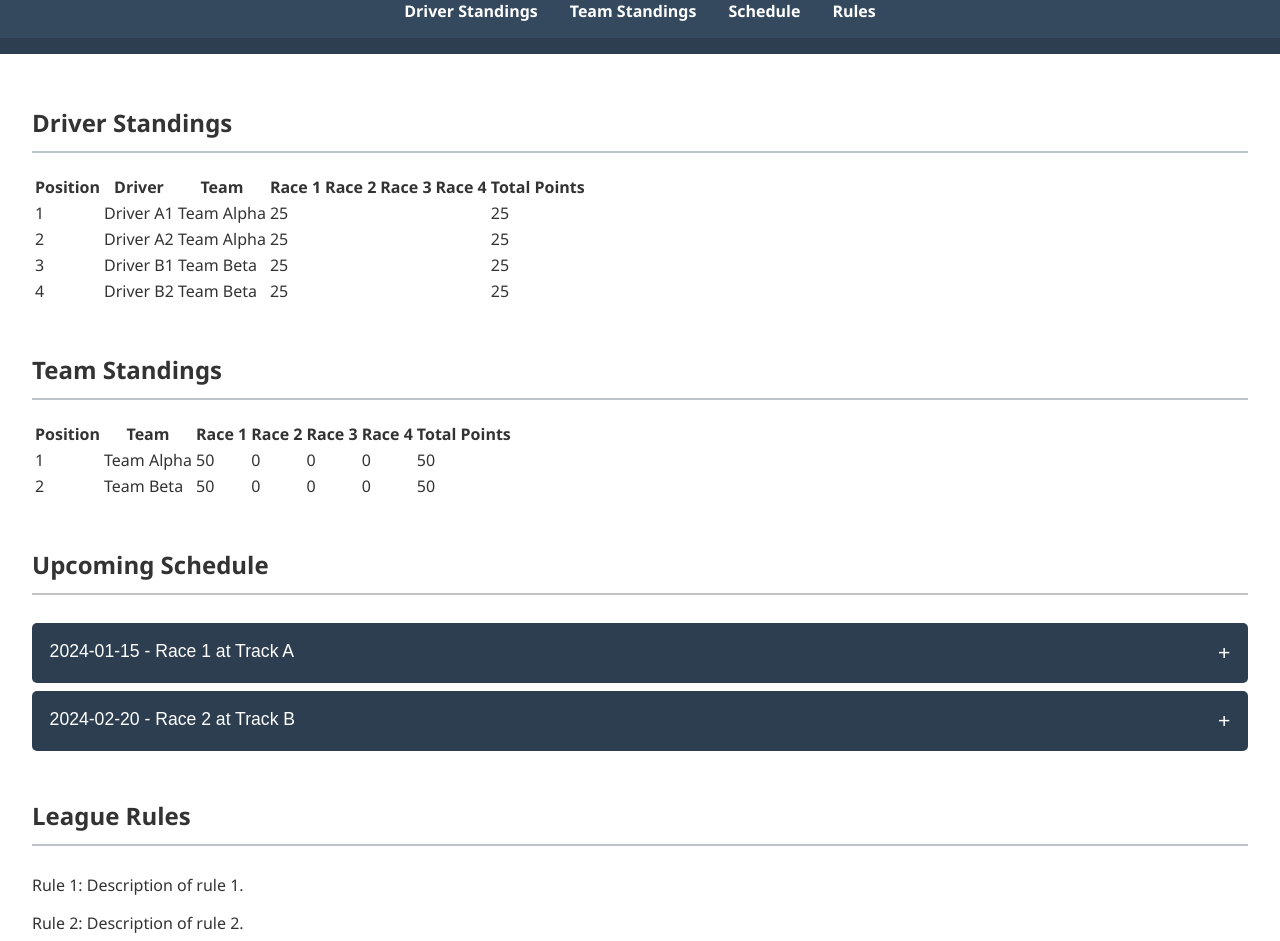
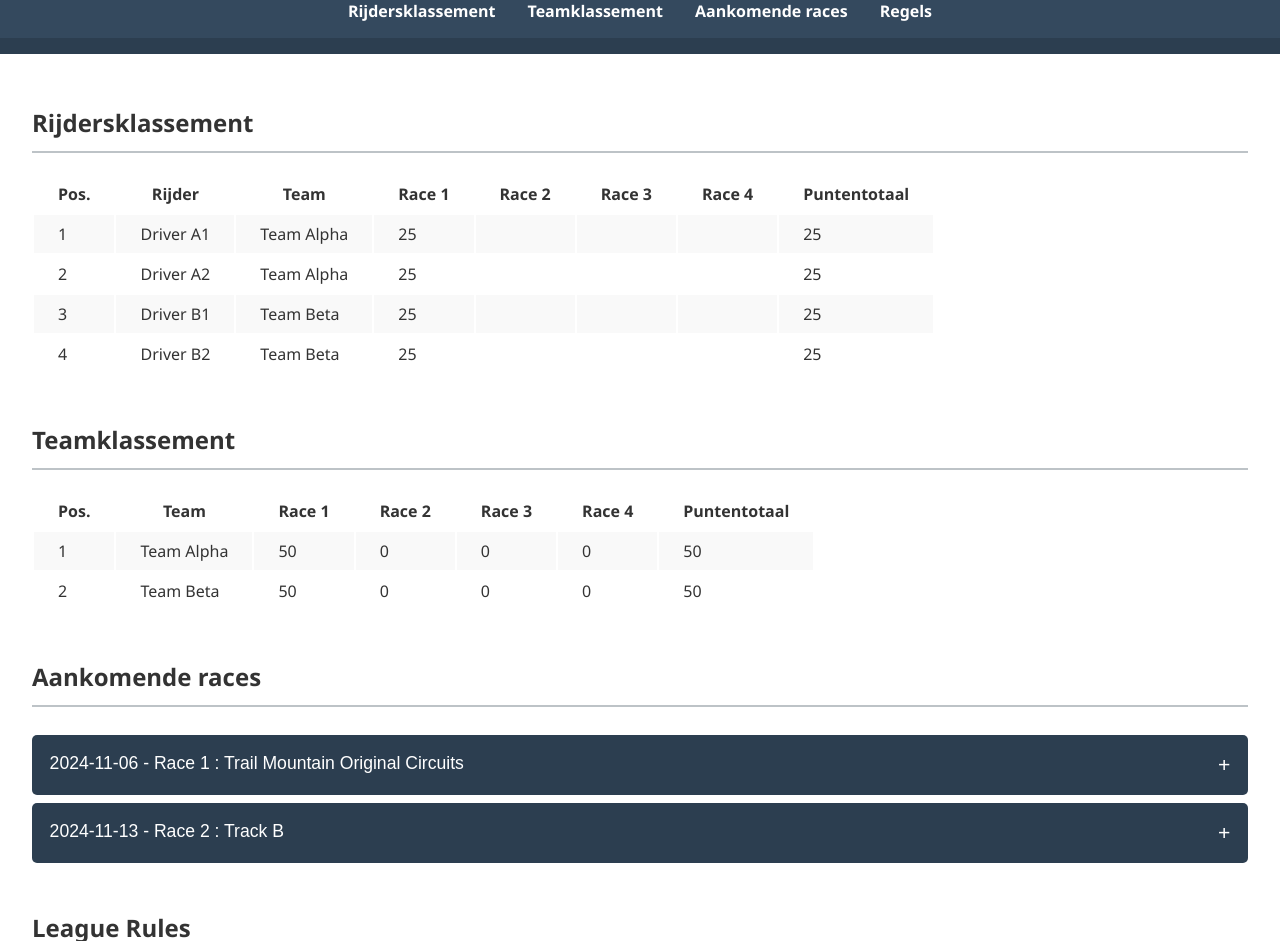
Before and after one commit to realrolfje/granturismo, a plain HTML site: page index.html in a window 1280 px wide. Shown: the part 75-1016 px from the top of the page. Drawn offline with Linux system fonts and the light colour scheme.

Commit message:
eerste race en layout

```diff
--- a/calendar_and_rules.json
+++ b/calendar_and_rules.json
@@ -2,22 +2,67 @@
     "calendar": [
         {
             "race": "Race 1",
-        "date": "2024-01-15",
-        "location": "Track A",
+            "date": "2024-11-06",
+            "location": "Trail Mountain Original Circuits",
             "details": {
-          "General Information": null,
-          "Weather": "Sunny",
-          "Special Conditions": "None",
-          "Car Settings": null,
-          "Allowed Car Settings": "Default",
-          "Assists": "ABS, Traction Control",
-          "Notes": null,
-          "Additional Notes": "Be prepared for a tight race."
+                "Track": "Trail Mountain Original Circuits",
+                "Room mode": "Practice/Race",
+                "Race type": "For Real",
+                "Auto Start": "Off",
+                "Laps": "15",
+                "Time/Weather settings": null,
+                "Weather": "Preset, S01 Dry",
+                "Equal conditions": "Off",
+                "Time of Day": "Afternoon",
+                "Variable time speed": "0x",
+                "Race Settings": null,
+                "Start type": "Grid Start with False Start Check",
+                "Grid Order": "Fastest First",
+                "BoP/Tuning Prohibited": "On",
+                "Settings options": "All",
+                "Boost": "Strong",
+                "Slipstream strength": "Strong",
+                "Visible Damage": "On",
+                "Mechanical Damage": "Heavy",
+                "Tyre Wear Rate": "1x",
+                "Fuel Consumption Rate": "Off",
+                "Refueling speed": "--",
+                "Initial Fueal": "20 Litres",
+                "Grip Reduction off track": "Low",
+                "Race Finish Delay": "30 seconds",
+                "Nitrous/Overtaking Multiplier": "Default",
+                "Regulation Settings": null,
+                "Filter by Category": "Gr.3",
+                "PP Limit": "No Limit",
+                "Max. Power Output": "No Limit",
+                "Minimum weight": "No Limit",
+                "Useable Tyres": "No Limit",
+                "Usable Tyre & Types": "--",
+                "Required Tyre Type": "--",
+                "Nitrous": "Cannot be fitted",
+                "Kart Usage": "Off",
+                "Engine Swap": "Prohibited",
+                "Tuning Parts": "Unrestricted",
+                "Penalty Settings ": null,
+                "Shortcut Penalty": "Strong",
+                "Wall Collision Penalty": "Time Penalty (Strong)",
+                "Correct Vehicle Course After Wall Collision": "On",
+                "Car Collision Penalty": "On",
+                "Pit Lane Line Cutting Penalty": "Off",
+                "Ghosting During Race": "Off",
+                "Flag Rules": "On",
+                "Driving Options Limitations": null,
+                "Countersteering Assistance": "No Limit",
+                "Active Stability Management (ASM)": "No Limit",
+                "Driving Lane Assist": "No Limit",
+                "Traction Control": "No Limit",
+                "ABS": "No Limit",
+                "Auto-Drive": "Prohibited"
             }
         },
         {
             "race": "Race 2",
-        "date": "2024-02-20",
+            "date": "2024-11-13",
             "location": "Track B",
             "details": {
                 "General Information": null,
@@ -30,7 +75,6 @@
         }
     ],
     "rules": [
-      "Rule 1: Description of rule 1.",
-      "Rule 2: Description of rule 2."
+        "4 races, van iedere rijder wordt de race met het slechtste resultaat geschrapt."
     ]
 }
--- a/index.html
+++ b/index.html
@@ -3,35 +3,35 @@
 
 <head>
     <meta charset="UTF-8">
-    <title>Online Car Racing League</title>
+    <title>Gran Turismo Competitie(tje)</title>
     <link rel="stylesheet" href="styles.css">
 </head>
 
 <body>
     <header>
-        <h1>Online Car Racing League</h1>
+        <h1>Gran Turismo Competitie(tje)</h1>
         <nav>
             <ul>
-                <li><a href="#driver-standings">Driver Standings</a></li>
-                <li><a href="#team-standings">Team Standings</a></li>
-                <li><a href="#schedule">Schedule</a></li>
-                <li><a href="#rules">Rules</a></li>
+                <li><a href="#driver-standings">Rijdersklassement</a></li>
+                <li><a href="#team-standings">Teamklassement</a></li>
+                <li><a href="#schedule">Aankomende races</a></li>
+                <li><a href="#rules">Regels</a></li>
             </ul>
         </nav>
     </header>
 
     <main>
-        <!-- Driver Standings -->
+        <!-- Rijdersklassement -->
         <section id="driver-standings">
-            <h2>Driver Standings</h2>
+            <h2>Rijdersklassement</h2>
             <table id="driver-standings-table">
                 <!-- Table content will be inserted here -->
             </table>
         </section>
 
-        <!-- Team Standings -->
+        <!-- Teamklassement -->
         <section id="team-standings">
-            <h2>Team Standings</h2>
+            <h2>Teamklassement</h2>
             <table id="team-standings-table">
                 <!-- Table content will be inserted here -->
             </table>
@@ -39,7 +39,7 @@
 
         <!-- Schedule Section -->
         <section id="schedule">
-            <h2>Upcoming Schedule</h2>
+            <h2>Aankomende races</h2>
             <div id="schedule-container">
                 <!-- Schedule content will be inserted here -->
             </div>
@@ -55,7 +55,7 @@
     </main>
 
     <footer>
-        <p>&copy; 2024 Online Car Racing League</p>
+        <p>&copy; rolfje.com</p>
     </footer>
 
     <script src="script.js"></script>
--- a/script.js
+++ b/script.js
@@ -35,12 +35,12 @@ function displayDriverStandings(drivers) {
     const thead = document.createElement('thead');
     const headerRow = document.createElement('tr');
 
-    const headers = ['Position', 'Driver', 'Team'];
+    const headers = ['Pos.', 'Rijder', 'Team'];
     const numRaces = drivers[0].points_per_race.length;
     for (let i = 1; i <= numRaces; i++) {
         headers.push(`Race ${i}`);
     }
-    headers.push('Total Points');
+    headers.push('Puntentotaal');
 
     headers.forEach(headerText => {
         const th = document.createElement('th');
@@ -58,28 +58,33 @@ function displayDriverStandings(drivers) {
         // Position
         const positionCell = document.createElement('td');
         positionCell.textContent = index + 1;
+        positionCell.setAttribute('data-label', 'Position');
         row.appendChild(positionCell);
 
         // Driver Name
         const nameCell = document.createElement('td');
         nameCell.textContent = driver.name;
+        nameCell.setAttribute('data-label', 'Driver');
         row.appendChild(nameCell);
 
         // Team Name
         const teamCell = document.createElement('td');
         teamCell.textContent = driver.team;
+        teamCell.setAttribute('data-label', 'Team');
         row.appendChild(teamCell);
 
         // Points per race
-        driver.points_per_race.forEach(points => {
+        driver.points_per_race.forEach((points, idx) => {
             const pointsCell = document.createElement('td');
             pointsCell.textContent = points;
+            pointsCell.setAttribute('data-label', `Race ${idx + 1}`);
             row.appendChild(pointsCell);
         });
 
         // Total Points
         const totalCell = document.createElement('td');
         totalCell.textContent = driver.totalPoints;
+        totalCell.setAttribute('data-label', 'Total Points');
         row.appendChild(totalCell);
 
         tbody.appendChild(row);
@@ -87,7 +92,7 @@ function displayDriverStandings(drivers) {
     table.appendChild(tbody);
 }
 
-// Function to calculate team points
+// Function to calculate team points (unchanged)
 function calculateTeamPoints(drivers) {
     const teamMap = {};
 
@@ -129,12 +134,12 @@ function displayTeamStandings(teams) {
     const thead = document.createElement('thead');
     const headerRow = document.createElement('tr');
 
-    const headers = ['Position', 'Team'];
+    const headers = ['Pos.', 'Team'];
     const numRaces = teams[0].points_per_race.length;
     for (let i = 1; i <= numRaces; i++) {
         headers.push(`Race ${i}`);
     }
-    headers.push('Total Points');
+    headers.push('Puntentotaal');
 
     headers.forEach(headerText => {
         const th = document.createElement('th');
@@ -152,23 +157,27 @@ function displayTeamStandings(teams) {
         // Position
         const positionCell = document.createElement('td');
         positionCell.textContent = index + 1;
+        positionCell.setAttribute('data-label', 'Position');
         row.appendChild(positionCell);
 
         // Team Name
         const nameCell = document.createElement('td');
         nameCell.textContent = team.name;
+        nameCell.setAttribute('data-label', 'Team');
         row.appendChild(nameCell);
 
         // Points per race
-        team.points_per_race.forEach(points => {
+        team.points_per_race.forEach((points, idx) => {
             const pointsCell = document.createElement('td');
             pointsCell.textContent = points;
+            pointsCell.setAttribute('data-label', `Race ${idx + 1}`);
             row.appendChild(pointsCell);
         });
 
         // Total Points
         const totalCell = document.createElement('td');
         totalCell.textContent = team.totalPoints;
+        totalCell.setAttribute('data-label', 'Total Points');
         row.appendChild(totalCell);
 
         tbody.appendChild(row);
@@ -191,8 +200,8 @@ function displaySchedule(calendar) {
         // Create a button for the collapsible header
         const collapsibleButton = document.createElement('button');
         collapsibleButton.classList.add('collapsible');
-      collapsibleButton.textContent = `${event.date} - ${event.race} at ${event.location}`;
-      collapsibleButton.addEventListener('click', function() {
+        collapsibleButton.textContent = `${event.date} - ${event.race} : ${event.location}`;
+        collapsibleButton.addEventListener('click', function () {
             this.classList.toggle('active');
             const content = this.nextElementSibling;
             if (content.style.maxHeight) {
--- a/styles.css
+++ b/styles.css
@@ -141,3 +141,49 @@ body {
   #schedule-container {
     margin-top: 1em;
   }
+
+  @media screen and (max-width: 768px) {
+    table, thead, tbody, th, td, tr {
+      display: block;
+    }
+
+    tr {
+      margin-bottom: 1em;
+    }
+
+    th, td {
+      text-align: right;
+      padding-left: 50%;
+      position: relative;
+    }
+
+    th::before, td::before {
+      position: absolute;
+      left: 0;
+      width: 45%;
+      padding-left: 0.5em;
+      white-space: nowrap;
+      text-align: left;
+      font-weight: bold;
+    }
+
+    th::before {
+      content: attr(data-label);
+    }
+
+    td::before {
+      content: attr(data-label);
+    }
+  }
+
+  tbody tr:hover {
+    background-color: #dfe6e9; /* Light blue-gray */
+  }
+
+  th, td {
+    padding: 0.5em 1.5em; /* Decrease vertical padding, increase horizontal padding */
+  }
+
+  tbody tr:nth-child(odd) {
+    background-color: #f9f9f9; /* A lighter gray */
+  }
```
Lines whose indentation alone changed are shown as unchanged.
